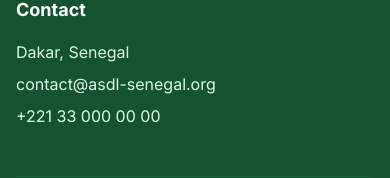
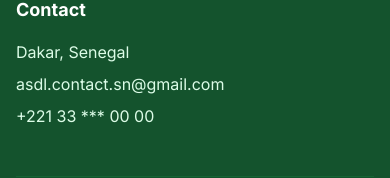
Before and after one commit to 9zf5b4myt4-afk/ASDL-Project, a Next.js app: page / in a window 390 px wide. Shown: the part 1686-1864 px from the top of the page. Built offline with nearby package versions, Linux system fonts and the light colour scheme; no server answers.

Commit message:
phone added

```diff
--- a/src/components/Footer.tsx
+++ b/src/components/Footer.tsx
@@ -44,8 +44,8 @@ export default function Footer() {
             <h4 className="text-lg font-bold mb-4 text-white">Contact</h4>
             <ul className="space-y-2 text-senegal-100">
               <li>Dakar, Senegal</li>
-              <li>contact@asdl-senegal.org</li>
-              <li>+221 33 000 00 00</li>
+              <li>asdl.contact.sn@gmail.com</li>
+              <li>+221 33 *** 00 00</li>
             </ul>
           </div>
         </div>
```
